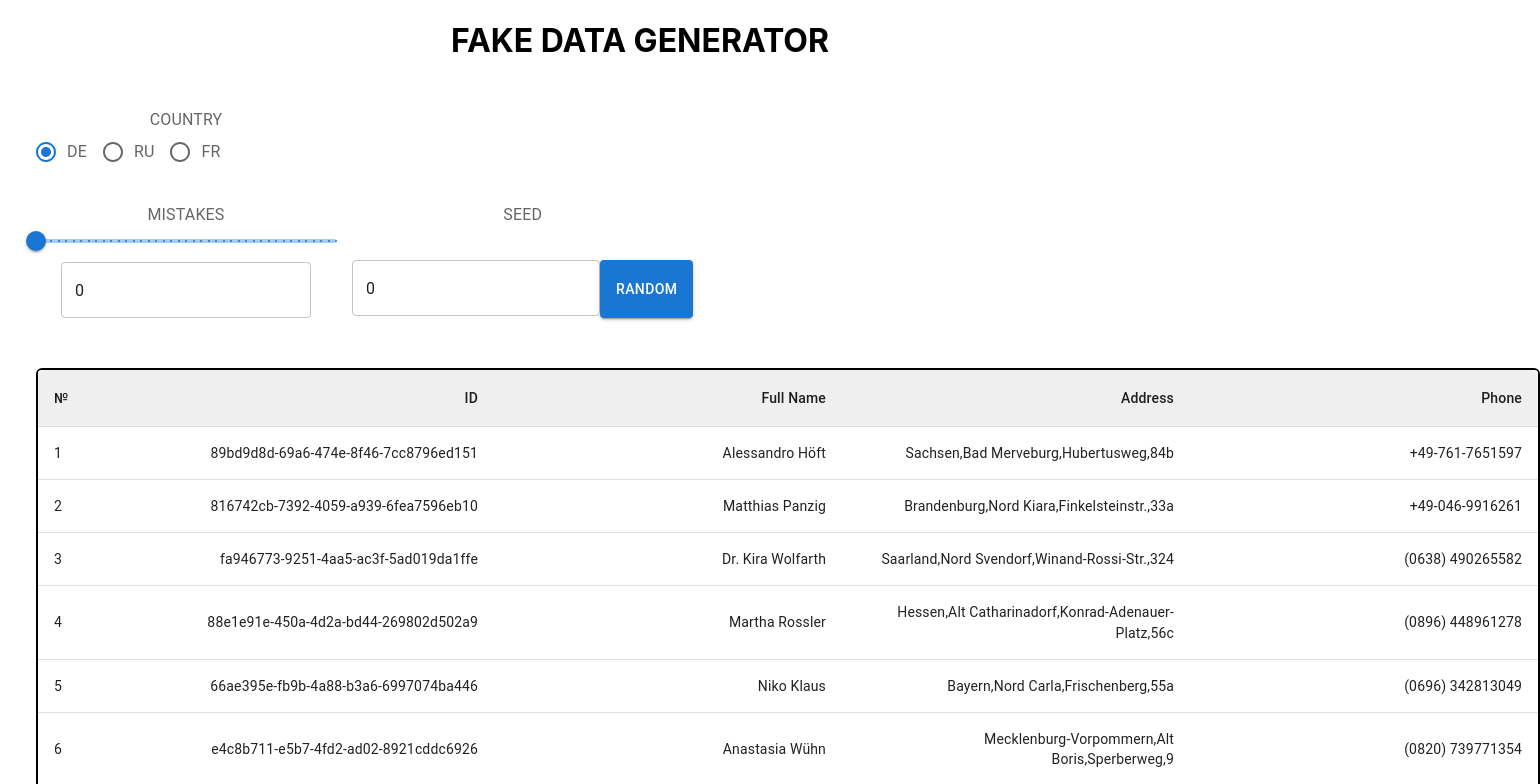
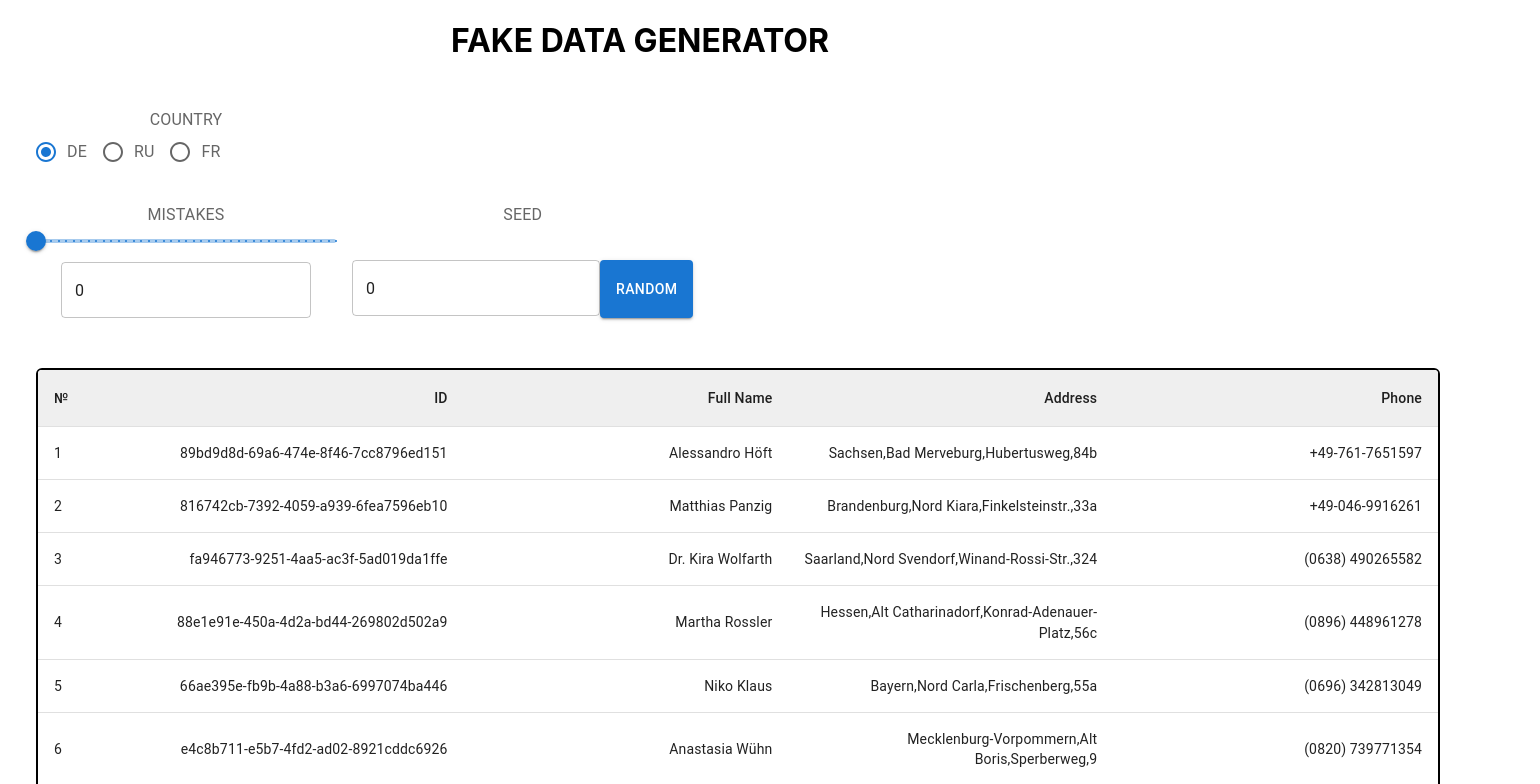
Before and after one commit to tatiankris/generator-fifth, a React (Create React App) app: page / in a window 1280 px wide. Shown: the top 784 px of the page, 1540 px wide, since content can reach past the window. Built offline with nearby package versions, Linux system fonts and the light colour scheme.

Commit message:
update sizes

```diff
--- a/src/components/FakeUsersTable.tsx
+++ b/src/components/FakeUsersTable.tsx
@@ -8,7 +8,7 @@ export type TablePropsType = {
 const FakeUsersTable = (props: TablePropsType) => {
 
     return (
-        <TableContainer component={Paper} sx={{minWidth: 1500, maxWidth: 1500}}>
+        <TableContainer component={Paper} sx={{minWidth: 1400, maxWidth: 1400}}>
             <Table aria-label="simple table">
                 <TableHead style={{background: '#EFEFEF'}}>
                     <TableRow>
```
